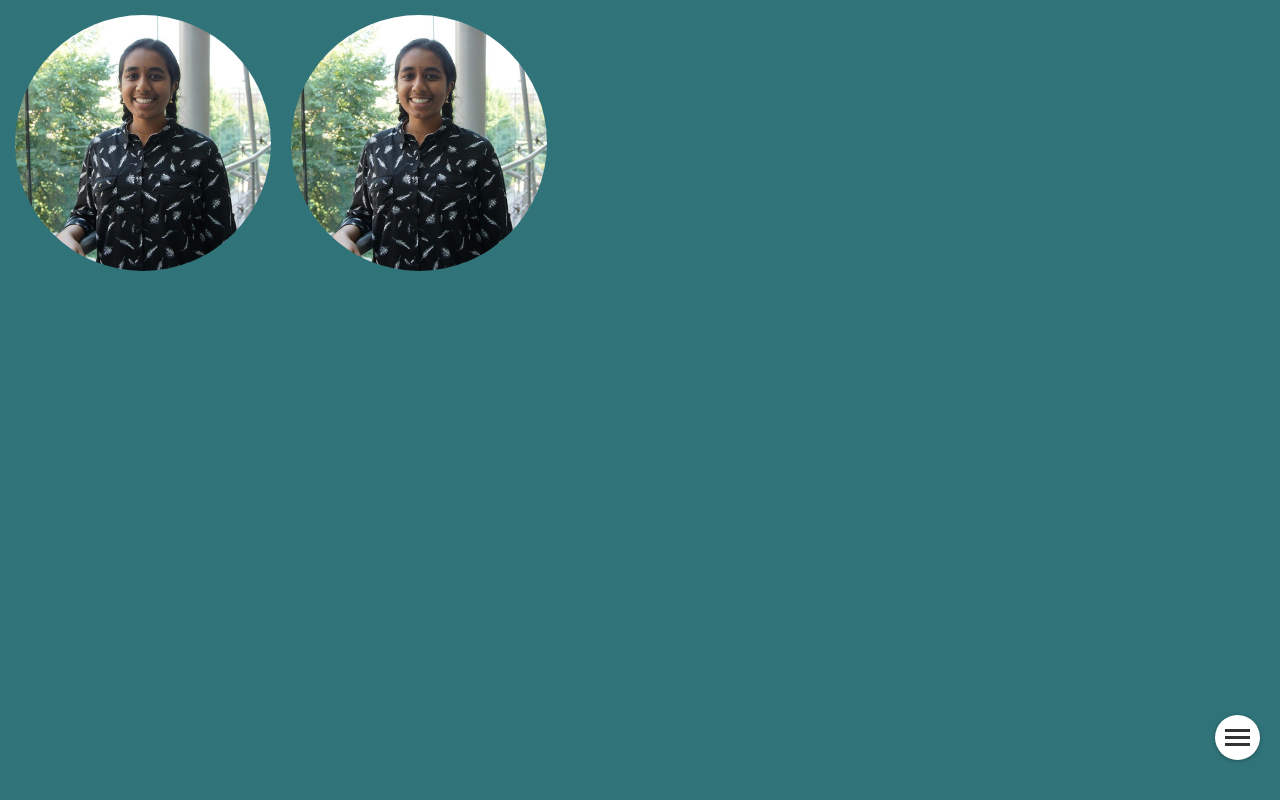
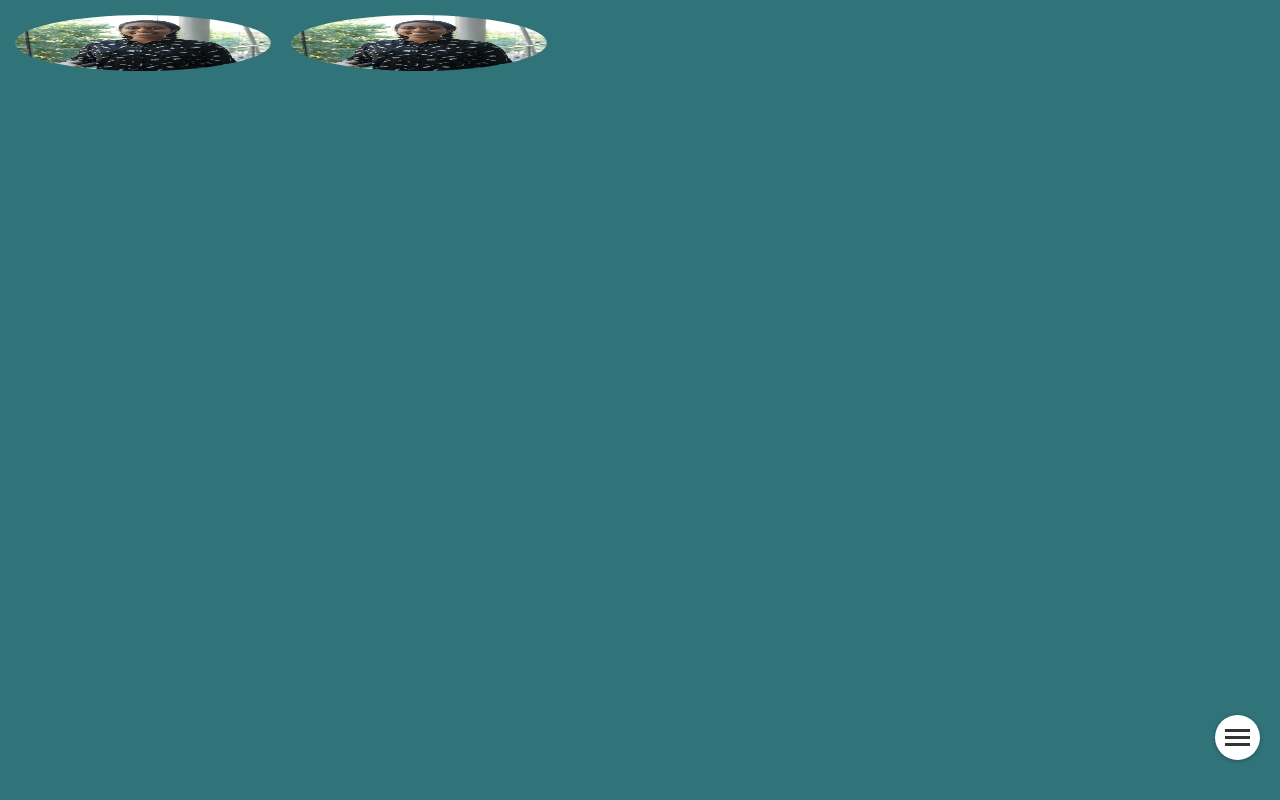
Before and after one commit to scottblender/Simply-Neuro-Website, a React (Create React App) app: page /InfoHolder in a window 1280 px wide. Built offline with nearby package versions, Linux system fonts and the light colour scheme; a web font is replaced by a local one.

Commit message:
Update InfoHolder.css

```diff
--- a/src/InfoHolder.css
+++ b/src/InfoHolder.css
@@ -9,7 +9,7 @@
     padding: 10px;
     border-radius: 50%;
     width: calc(20vw);
-    height: calc(20%h);
+    height: calc(20%);
 }
 .Container p{
     color: white;
```
